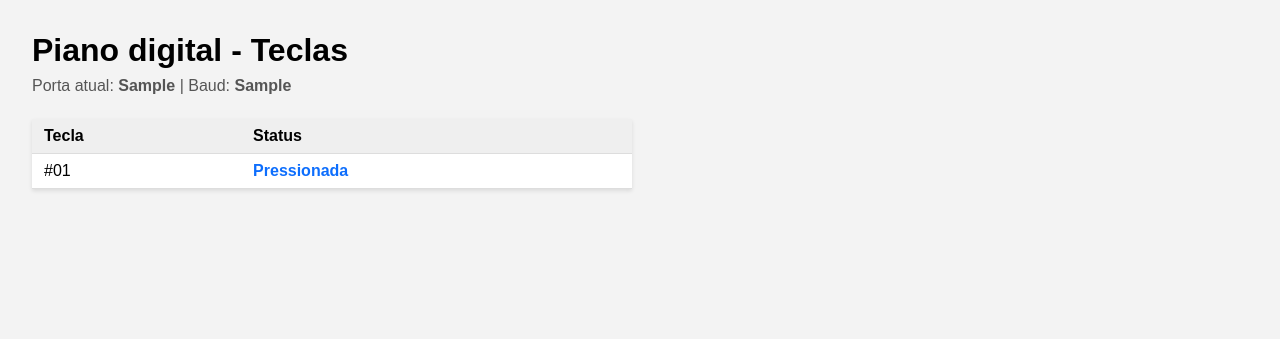
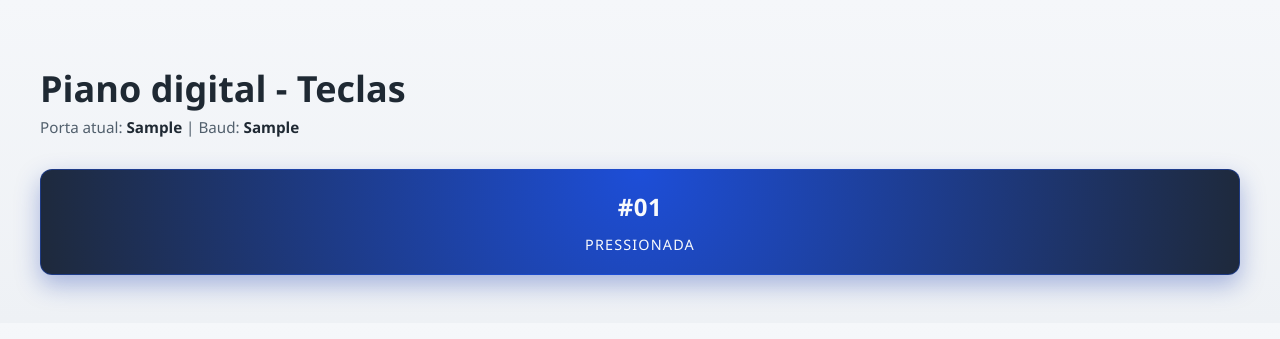
Before and after one commit to gatorabs/magic-piano, a Python web app: template src/infrastructure/adapters/web_server/templates/index.html in a window 1280 px wide. Shown: the top 339 px of the page. Run offline with Jinja, Linux system fonts and the light colour scheme; the template is opened without the code that fills it: most values are stand-ins (such as "Sample title", 1, 10 or a date in 2020).

Commit message:
Improve key dashboard layout and ignore pyc

```diff
--- a/src/infrastructure/adapters/web_server/templates/index.html
+++ b/src/infrastructure/adapters/web_server/templates/index.html
@@ -5,96 +5,121 @@
     <title>Monitoramento das Teclas</title>
     <style>
       body {
-        font-family: Arial, sans-serif;
-        margin: 2rem;
-        background-color: #f3f3f3;
+        font-family: "Segoe UI", Arial, sans-serif;
+        margin: 0;
+        background: linear-gradient(180deg, #f5f7fa 0%, #eef1f5 100%);
+        color: #1f2933;
+      }
+
+      .page-wrapper {
+        max-width: 1200px;
+        margin: 0 auto;
+        padding: 2.5rem 2rem 3rem;
       }
 
       h1 {
-        margin-bottom: 0.5rem;
+        margin-bottom: 0.25rem;
+        font-size: 2.25rem;
+        font-weight: 600;
       }
 
       .metadata {
-        margin-bottom: 1.5rem;
-        color: #555;
+        margin-bottom: 2rem;
+        color: #52606d;
+        font-size: 0.95rem;
       }
 
-      table {
-        border-collapse: collapse;
-        width: 100%;
-        max-width: 600px;
-        background-color: #fff;
-        box-shadow: 0 2px 4px rgba(0, 0, 0, 0.1);
+      .metadata strong {
+        color: #1f2933;
       }
 
-      th,
-      td {
-        padding: 0.5rem 0.75rem;
-        border-bottom: 1px solid #ddd;
-        text-align: left;
+      .keys-grid {
+        display: grid;
+        grid-template-columns: repeat(auto-fit, minmax(120px, 1fr));
+        gap: 0.75rem;
       }
 
-      th {
-        background-color: #efefef;
+      .key-card {
+        background: rgba(255, 255, 255, 0.9);
+        border: 1px solid rgba(96, 112, 134, 0.2);
+        border-radius: 12px;
+        padding: 1.25rem 1rem;
+        box-shadow: 0 8px 16px rgba(15, 23, 42, 0.08);
+        display: flex;
+        flex-direction: column;
+        align-items: center;
+        gap: 0.75rem;
+        transition: transform 0.2s ease, box-shadow 0.2s ease;
       }
 
-      .pressed {
-        color: #0d6efd;
-        font-weight: bold;
+      .key-card:hover {
+        transform: translateY(-3px);
+        box-shadow: 0 14px 26px rgba(15, 23, 42, 0.12);
       }
 
-      .released {
-        color: #888;
+      .key-card.pressed {
+        background: radial-gradient(circle at top, #1d4ed8 0%, #1e293b 100%);
+        color: #f8fafc;
+        border-color: rgba(29, 78, 216, 0.45);
+        box-shadow: 0 10px 24px rgba(30, 64, 175, 0.35);
+      }
+
+      .key-card.released {
+        color: #52606d;
+      }
+
+      .key-label {
+        font-size: 1.5rem;
+        font-weight: 600;
+        letter-spacing: 0.02em;
+      }
+
+      .key-status {
+        font-size: 0.9rem;
+        text-transform: uppercase;
+        letter-spacing: 0.08em;
       }
     </style>
   </head>
   <body>
+    <div class="page-wrapper">
       <h1>Piano digital - Teclas</h1>
       <div class="metadata">
         Porta atual: <strong>{{ serial_port or 'desconhecida' }}</strong> | Baud:
         <strong>{{ serial_baud or 'n/d' }}</strong>
       </div>
-    <table>
-      <thead>
-        <tr>
-          <th>Tecla</th>
-          <th>Status</th>
-        </tr>
-      </thead>
-      <tbody id="keys-table-body">
+      <div class="keys-grid" id="keys-grid">
         {% for key in keys %}
-        <tr data-key-id="{{ key.id }}">
-          <td>#{{ '%02d' | format(key.id) }}</td>
-          <td class="status">
-            <span class="{{ 'pressed' if key.pressed else 'released' }}">
-              {{ 'Pressionada' if key.pressed else 'Liberada' }}
-            </span>
-          </td>
-        </tr>
+        <div class="key-card {{ 'pressed' if key.pressed else 'released' }}" data-key-id="{{ key.id }}">
+          <span class="key-label">#{{ '%02d' | format(key.id) }}</span>
+          <span class="key-status">{{ 'Pressionada' if key.pressed else 'Liberada' }}</span>
+        </div>
         {% endfor %}
-      </tbody>
-    </table>
+      </div>
+    </div>
 
     <script>
-      const tableBody = document.getElementById("keys-table-body");
+      const grid = document.getElementById("keys-grid");
 
-      function updateRow(key) {
-        const row = tableBody.querySelector(`[data-key-id="${key.id}"]`);
-        if (!row) {
+      function updateCard(key) {
+        const card = grid.querySelector(`[data-key-id="${key.id}"]`);
+        if (!card) {
           return;
         }
 
-        const statusCell = row.querySelector(".status span");
-        if (!statusCell) {
+        const status = card.querySelector(".key-status");
+        if (!status) {
           return;
         }
 
         if (key.pressed) {
-          statusCell.textContent = "Pressionada";
-          statusCell.className = "pressed";
+          card.classList.add("pressed");
+          card.classList.remove("released");
+          status.textContent = "Pressionada";
         } else {
-          statusCell.textContent = "Liberada";
-          statusCell.className = "released";
+          card.classList.add("released");
+          card.classList.remove("pressed");
+          status.textContent = "Liberada";
         }
       }
 
@@ -108,7 +133,7 @@
           if (!data.keys) {
             return;
           }
-          data.keys.forEach(updateRow);
+          data.keys.forEach(updateCard);
         } catch (err) {
           console.error("Falha ao atualizar teclas", err);
         }
```
Also changed, not shown: 1 other file. Lines whose indentation alone changed are shown as unchanged.
